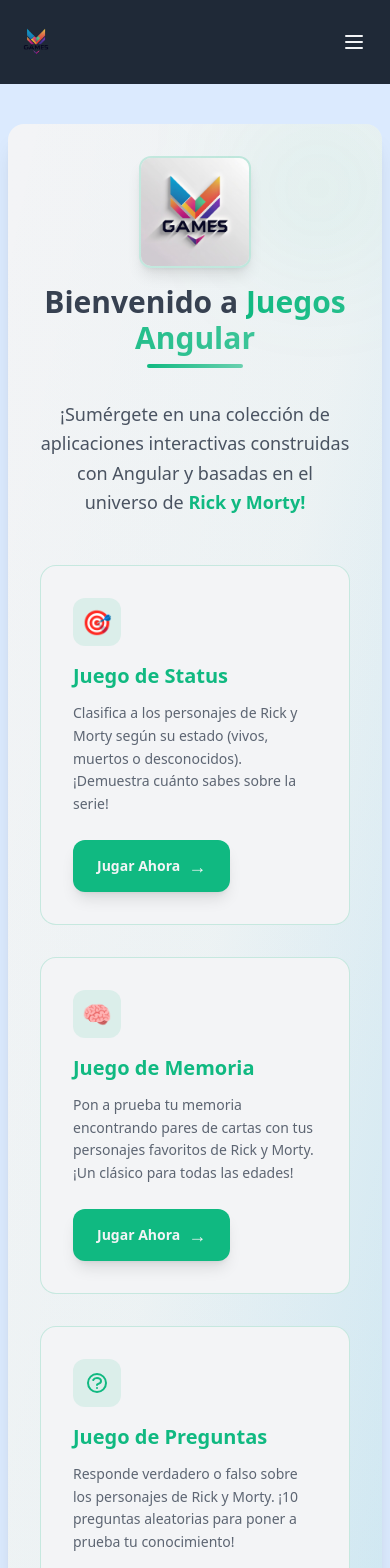
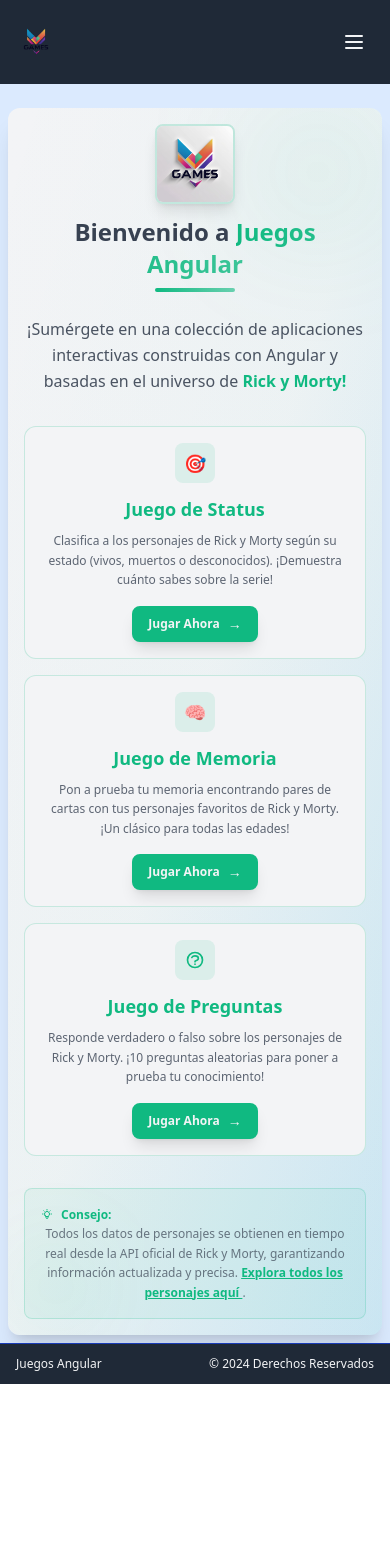
Before and after one commit to sebasechazu/androides, an Angular app: page /home in a window 390 px wide. Shown: the top 1568 px of the page. After the commit the page ends 1384 px from the top, so only its background shows below. Built offline with nearby package versions, Linux system fonts and the light colour scheme.

Commit message:
feat: mejorar la interfaz y optimizar la experiencia del juego de preguntas con ajustes de estilo y animaciones

```diff
--- a/src/app/components/home/home.component.html
+++ b/src/app/components/home/home.component.html
@@ -1,30 +1,30 @@
 <!-- Hero Section -->
-<section class="relative bg-gradient-to-br from-base-100 via-base-100/95 to-accent/5 rounded-2xl shadow-xl p-8 mt-10 overflow-hidden">
+<section class="relative bg-gradient-to-br from-base-100 via-base-100/95 to-accent/5 rounded-xl shadow-xl p-4 md:p-6 mt-6 overflow-hidden">
     <!-- Fondo decorativo -->
     <div class="absolute inset-0 bg-gradient-to-br from-transparent via-accent/5 to-accent/10 opacity-50"></div>
     <div class="absolute top-0 right-0 w-32 h-32 bg-accent/10 rounded-full blur-3xl"></div>
     <div class="absolute bottom-0 left-0 w-24 h-24 bg-accent/5 rounded-full blur-2xl"></div>
 
     <!-- Contenido principal -->
-    <div class="relative z-10 text-center space-y-8">
+    <div class="relative z-10 text-center space-y-6">
         <!-- Logo y título -->
-        <div class="space-y-4">
+        <div class="space-y-3">
             <div [@fadeInScale]>
                 <img src="assets/img/logo-fondo-blanco.jpg" alt="Juegos Angular Logo"
-                     class="mx-auto h-28 w-auto rounded-xl shadow-lg border-2 border-accent/20 hover:scale-105 transition-transform duration-300">
+                     class="mx-auto h-20 md:h-24 w-auto rounded-lg shadow-lg border-2 border-accent/20 hover:scale-105 transition-transform duration-300">
             </div>
 
             <div [@slideInUp]>
-                <h1 class="text-3xl font-bold text-neutral mb-2">
+                <h1 class="text-2xl md:text-3xl font-bold text-neutral mb-2">
                     Bienvenido a <span class="bg-gradient-to-r from-accent to-accent/80 bg-clip-text text-transparent">Juegos Angular</span>
                 </h1>
-                <div class="w-24 h-1 bg-gradient-to-r from-accent to-accent/60 mx-auto rounded-full"></div>
+                <div class="w-20 h-1 bg-gradient-to-r from-accent to-accent/60 mx-auto rounded-full"></div>
             </div>
         </div>
 
         <!-- Descripción -->
         <div [@slideInUp] class="max-w-3xl mx-auto">
-            <p class="text-lg text-neutral/90 leading-relaxed mb-4">
+            <p class="text-base md:text-lg text-neutral/90 leading-relaxed mb-3">
                 ¡Sumérgete en una colección de aplicaciones interactivas construidas con Angular y basadas en el universo de
                 <span class="font-semibold text-accent">Rick y Morty!</span>
             </p>
@@ -32,91 +32,91 @@
         </div>
 
         <!-- Cards de juegos -->
-        <div class="mt-12 grid grid-cols-1 lg:grid-cols-3 gap-8 max-w-6xl mx-auto" [@gamesContainer]>
+        <div class="mt-8 grid grid-cols-1 lg:grid-cols-3 gap-4 md:gap-6 max-w-6xl mx-auto" [@gamesContainer]>
             <!-- Juego de Status -->
-            <div class="game-card group bg-base-100 border border-accent/20 rounded-2xl p-8 text-left hover:shadow-2xl hover:scale-105 transition-all duration-300 relative overflow-hidden">
+            <div class="group bg-base-100 border border-accent/20 rounded-xl p-4 md:p-6 text-center hover:shadow-2xl hover:scale-105 transition-all duration-300 relative overflow-hidden">
                 <div class="absolute inset-0 bg-gradient-to-br from-accent/5 to-transparent opacity-0 group-hover:opacity-100 transition-opacity duration-300"></div>
                 <div class="relative z-10">
                     <!-- Icono -->
-                    <div class="w-12 h-12 bg-accent/10 rounded-xl flex items-center justify-center mb-4 group-hover:bg-accent/20 transition-colors duration-300">
-                        <span class="text-2xl">🎯</span>
+                    <div class="w-10 h-10 md:w-12 md:h-12 bg-accent/10 rounded-lg flex items-center justify-center mb-3 mx-auto group-hover:bg-accent/20 transition-colors duration-300">
+                        <span class="text-lg md:text-2xl">🎯</span>
                     </div>
 
-                    <h3 class="font-bold text-accent text-xl mb-3 group-hover:text-accent/90 transition-colors duration-300">
+                    <h3 class="font-bold text-accent text-lg md:text-xl mb-2 group-hover:text-accent/90 transition-colors duration-300">
                         Juego de Status
                     </h3>
-                    <p class="text-neutral/80 text-sm leading-relaxed mb-6">
+                    <p class="text-neutral/80 text-xs md:text-sm leading-relaxed mb-4">
                         Clasifica a los personajes de Rick y Morty según su estado (vivos, muertos o desconocidos).
                         ¡Demuestra cuánto sabes sobre la serie!
                     </p>
 
                     <a [routerLink]="'/status-game'"
-                        class="inline-flex items-center gap-2 bg-accent text-base-100 px-6 py-3 rounded-xl text-sm font-semibold shadow-lg hover:bg-accent/90 hover:shadow-xl transform hover:-translate-y-1 transition-all duration-200">
+                        class="inline-flex items-center gap-2 bg-accent text-base-100 px-4 py-2 md:px-6 md:py-3 rounded-lg text-xs md:text-sm font-semibold shadow-lg hover:bg-accent/90 hover:shadow-xl transform hover:-translate-y-1 transition-all duration-200">
                         <span>Jugar Ahora</span>
-                        <span class="text-lg">→</span>
+                        <span class="text-sm md:text-lg">→</span>
                     </a>
                 </div>
             </div>
 
             <!-- Juego de Memoria -->
-            <div class="game-card group bg-base-100 border border-accent/20 rounded-2xl p-8 text-left hover:shadow-2xl hover:scale-105 transition-all duration-300 relative overflow-hidden">
+            <div class="group bg-base-100 border border-accent/20 rounded-xl p-4 md:p-6 text-center hover:shadow-2xl hover:scale-105 transition-all duration-300 relative overflow-hidden">
                 <div class="absolute inset-0 bg-gradient-to-br from-accent/5 to-transparent opacity-0 group-hover:opacity-100 transition-opacity duration-300"></div>
                 <div class="relative z-10">
                     <!-- Icono -->
-                    <div class="w-12 h-12 bg-accent/10 rounded-xl flex items-center justify-center mb-4 group-hover:bg-accent/20 transition-colors duration-300">
-                        <span class="text-2xl">🧠</span>
+                    <div class="w-10 h-10 md:w-12 md:h-12 bg-accent/10 rounded-lg flex items-center justify-center mb-3 mx-auto group-hover:bg-accent/20 transition-colors duration-300">
+                        <span class="text-lg md:text-2xl">🧠</span>
                     </div>
 
-                    <h3 class="font-bold text-accent text-xl mb-3 group-hover:text-accent/90 transition-colors duration-300">
+                    <h3 class="font-bold text-accent text-lg md:text-xl mb-2 group-hover:text-accent/90 transition-colors duration-300">
                         Juego de Memoria
                     </h3>
-                    <p class="text-neutral/80 text-sm leading-relaxed mb-6">
+                    <p class="text-neutral/80 text-xs md:text-sm leading-relaxed mb-4">
                         Pon a prueba tu memoria encontrando pares de cartas con tus personajes favoritos de Rick y Morty.
                         ¡Un clásico para todas las edades!
                     </p>
 
                     <a [routerLink]="'/memory-game'"
-                        class="inline-flex items-center gap-2 bg-accent text-base-100 px-6 py-3 rounded-xl text-sm font-semibold shadow-lg hover:bg-accent/90 hover:shadow-xl transform hover:-translate-y-1 transition-all duration-200">
+                        class="inline-flex items-center gap-2 bg-accent text-base-100 px-4 py-2 md:px-6 md:py-3 rounded-lg text-xs md:text-sm font-semibold shadow-lg hover:bg-accent/90 hover:shadow-xl transform hover:-translate-y-1 transition-all duration-200">
                         <span>Jugar Ahora</span>
-                        <span class="text-lg">→</span>
+                        <span class="text-sm md:text-lg">→</span>
                     </a>
                 </div>
             </div>
 
             <!-- Juego de Preguntas -->
-            <div class="game-card group bg-base-100 border border-accent/20 rounded-2xl p-8 text-left hover:shadow-2xl hover:scale-105 transition-all duration-300 relative overflow-hidden">
+            <div class="group bg-base-100 border border-accent/20 rounded-xl p-4 md:p-6 text-center hover:shadow-2xl hover:scale-105 transition-all duration-300 relative overflow-hidden">
                 <div class="absolute inset-0 bg-gradient-to-br from-accent/5 to-transparent opacity-0 group-hover:opacity-100 transition-opacity duration-300"></div>
                 <div class="relative z-10">
                     <!-- Icono -->
-                    <div class="w-12 h-12 bg-accent/10 rounded-xl flex items-center justify-center mb-4 group-hover:bg-accent/20 transition-colors duration-300">
-                        <svg class="w-6 h-6 text-accent" fill="none" stroke="currentColor" viewBox="0 0 24 24">
+                    <div class="w-10 h-10 md:w-12 md:h-12 bg-accent/10 rounded-lg flex items-center justify-center mb-3 mx-auto group-hover:bg-accent/20 transition-colors duration-300">
+                        <svg class="w-5 h-5 md:w-6 md:h-6 text-accent" fill="none" stroke="currentColor" viewBox="0 0 24 24">
                             <path stroke-linecap="round" stroke-linejoin="round" stroke-width="2" d="M8.228 9c.549-1.165 2.03-2 3.772-2 2.21 0 4 1.343 4 3 0 1.4-1.278 2.575-3.006 2.907-.542.104-.994.54-.994 1.093m0 3h.01M21 12a9 9 0 11-18 0 9 9 0 0118 0z"/>
                         </svg>
                     </div>
 
-                    <h3 class="font-bold text-accent text-xl mb-3 group-hover:text-accent/90 transition-colors duration-300">
+                    <h3 class="font-bold text-accent text-lg md:text-xl mb-2 group-hover:text-accent/90 transition-colors duration-300">
                         Juego de Preguntas
                     </h3>
-                    <p class="text-neutral/80 text-sm leading-relaxed mb-6">
+                    <p class="text-neutral/80 text-xs md:text-sm leading-relaxed mb-4">
                         Responde verdadero o falso sobre los personajes de Rick y Morty.
                         ¡10 preguntas aleatorias para poner a prueba tu conocimiento!
                     </p>
 
                     <a [routerLink]="'/questions-game'"
-                        class="inline-flex items-center gap-2 bg-accent text-base-100 px-6 py-3 rounded-xl text-sm font-semibold shadow-lg hover:bg-accent/90 hover:shadow-xl transform hover:-translate-y-1 transition-all duration-200">
+                        class="inline-flex items-center gap-2 bg-accent text-base-100 px-4 py-2 md:px-6 md:py-3 rounded-lg text-xs md:text-sm font-semibold shadow-lg hover:bg-accent/90 hover:shadow-xl transform hover:-translate-y-1 transition-all duration-200">
                         <span>Jugar Ahora</span>
-                        <span class="text-lg">→</span>
+                        <span class="text-sm md:text-lg">→</span>
                     </a>
                 </div>
             </div>
         </div>
 
         <!-- Sección adicional -->
-        <div class="mt-12" [@slideInUp]>
-            <div class="bg-accent/5 border border-accent/20 rounded-xl p-6 max-w-2xl mx-auto">
-                <p class="text-sm text-neutral/70 leading-relaxed">
+        <div class="mt-8" [@slideInUp]>
+            <div class="bg-accent/5 border border-accent/20 rounded-lg p-4 max-w-2xl mx-auto">
+                <p class="text-xs md:text-sm text-neutral/70 leading-relaxed">
                     <span class="font-semibold text-accent flex items-center">
-                        <svg class="w-4 h-4 mr-2" fill="none" stroke="currentColor" viewBox="0 0 24 24">
+                        <svg class="w-3 h-3 md:w-4 md:h-4 mr-2" fill="none" stroke="currentColor" viewBox="0 0 24 24">
                             <path stroke-linecap="round" stroke-linejoin="round" stroke-width="2" d="M9.663 17h4.673M12 3v1m6.364 1.636l-.707.707M21 12h-1M4 12H3m3.343-5.657l-.707-.707m2.828 9.9a5 5 0 117.072 0l-.548.547A3.374 3.374 0 0014 18.469V19a2 2 0 11-4 0v-.531c0-.895-.356-1.754-.988-2.386l-.548-.547z"/>
                         </svg>
                         Consejo:
--- a/src/app/components/questions-game/questions-game.component.css
+++ /dev/null
@@ -1,13 +0,0 @@
-/* Animaciones personalizadas */
-@keyframes fadeIn {
-  from { opacity: 0; transform: translateY(10px); }
-  to { opacity: 1; transform: translateY(0); }
-}
-
-.animate-fadeIn {
-  animation: fadeIn 0.5s ease-out;
-}
-
-.text-shadow {
-  text-shadow: 2px 2px 4px rgba(0, 0, 0, 0.3);
-}
```
Also changed, not shown: src/app/components/home/home.component.ts (+2 -12 lines), src/app/components/questions-game/questions-game.component.html (+39 -22 lines), src/app/components/questions-game/questions-game.component.ts (+2 -21 lines).
